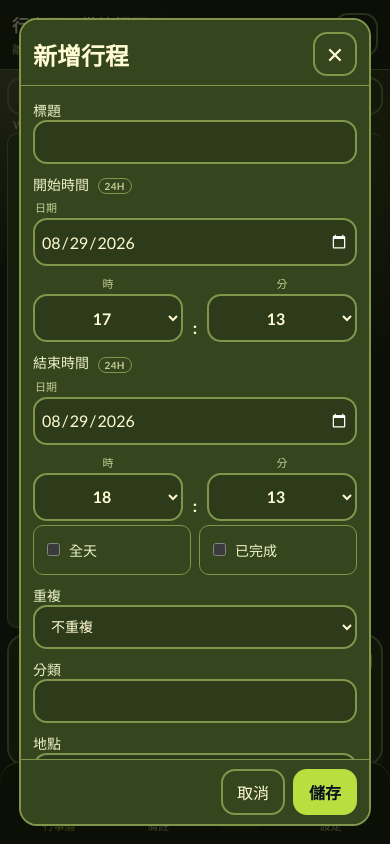
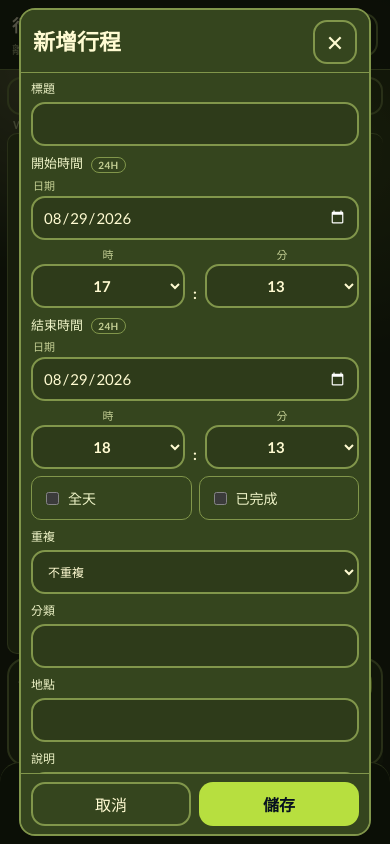
Before and after one commit to lihe-source/PWA-CalendarNotes-GD, a website with bundled scripts: page index.html in a window 390 px wide. Both pictures are taken after a click on the button "＋ 行程". Built offline with nearby package versions, Linux system fonts and the light colour scheme.

Commit message:
Add files via upload

```diff
--- a/config.js
+++ b/config.js
@@ -1,7 +1,7 @@
 // ====== 部署後只需要修改這個檔案 ======
 window.APP_CONFIG = {
   APP_NAME: '行事曆・備註提醒',
-  VERSION: 'V1.6.2',
+  VERSION: 'V1.6.3',
 
   // Cloudflare Worker 部署後取得，例如：
   // https://calendar-notes-pwa-api.your-subdomain.workers.dev
--- a/service-worker.js
+++ b/service-worker.js
@@ -1,4 +1,4 @@
-const CACHE='calendar-notes-pwa-v1.6.2';
+const CACHE='calendar-notes-pwa-v1.6.3';
 const CORE=['./','./index.html','./style.css','./config.js','./app.js','./db.js','./api.js','./google-drive.js','./push.js','./holidays.js','./manifest.json','./version.json','./icon-192.png','./icon-512.png'];
 self.addEventListener('install',event=>{event.waitUntil(caches.open(CACHE).then(c=>c.addAll(CORE)).then(()=>self.skipWaiting()))});
 self.addEventListener('activate',event=>{event.waitUntil(caches.keys().then(keys=>Promise.all(keys.filter(k=>k.startsWith('calendar-notes-pwa-')&&k!==CACHE).map(k=>caches.delete(k)))).then(()=>self.clients.claim()))});
--- a/style.css
+++ b/style.css
@@ -329,3 +329,63 @@ button,.search,input,textarea,select{border-radius:var(--ui-radius-control)}
   .datetime24-time-row{grid-template-columns:minmax(0,1fr) 12px minmax(0,1fr);gap:6px}
   .datetime24-colon{font-size:17px}
 }
+
+
+/* ===== V1.6.3: mobile editor layout refinement ===== */
+#editorDialog form{display:grid;grid-template-rows:auto minmax(0,1fr) auto;height:100%}
+#editorFields{display:flex;flex-direction:column;gap:8px}
+#editorFields > label,
+#editorFields > .check-row,
+#editorFields > .datetime24-group,
+#editorFields > .attachment-list{margin:0!important}
+#editorFields > label > input,
+#editorFields > label > select,
+#editorFields > label > textarea{margin-top:6px}
+#editorFields textarea{min-height:92px}
+#editorDialog .dialog-actions button{min-width:104px}
+
+@media(max-width:767px){
+  #editorDialog{width:calc(100vw - 12px)!important;height:calc(100dvh - max(8px,var(--safe-top)) - max(8px,var(--safe-bottom)))!important;max-height:calc(100dvh - max(8px,var(--safe-top)) - max(8px,var(--safe-bottom)))!important;border-radius:16px!important}
+  #editorDialog .dialog-head{padding:10px 12px 8px!important}
+  #editorDialog .dialog-head h2{font-size:24px;line-height:1.1}
+  #editorFields{padding:6px 12px 10px!important;gap:7px}
+  #editorFields > label{font-size:12px!important}
+  #editorFields > label > input,
+  #editorFields > label > select,
+  #editorFields > label > textarea{min-height:44px!important;padding:9px 11px!important}
+  #editorFields textarea{min-height:86px!important}
+  #editorDialog .dialog-actions{padding:8px 12px calc(8px + var(--safe-bottom))!important;gap:8px}
+  #editorDialog .dialog-actions .spacer{display:none}
+  #editorDialog .dialog-actions button{flex:1 1 0;min-width:0;width:auto;padding:8px 10px}
+  #deleteItemBtn{flex-basis:100%;order:1}
+  #editorCancelBtn{order:2}
+  #saveItemBtn{order:3}
+
+  .datetime24-group{margin:0!important}
+  .datetime24-group legend{margin-bottom:4px;font-size:13px}
+  .datetime24-row{gap:6px!important}
+  .datetime24-date input{height:44px!important;min-height:44px!important}
+  .datetime24-time-row{gap:6px!important}
+  .datetime24-time-row label{font-size:11px!important}
+  .datetime24-time-row label>span{margin:0 0 2px!important;text-align:center}
+  .datetime24-row input, .datetime24-time-row select{height:44px!important;min-height:44px!important;font-size:15px!important;padding:8px 10px!important}
+  .datetime24-colon{height:44px!important;padding-top:14px!important;font-size:16px!important}
+
+  #editorFields .check-row{display:grid;grid-template-columns:repeat(2,minmax(0,1fr));gap:7px!important}
+  #editorFields .check-row label{padding:7px 10px!important;min-height:44px!important;font-size:14px}
+
+  body.calendar-active .calendar-main{grid-template-rows:minmax(0,1fr) auto!important;gap:4px}
+  body.calendar-active .calendar-day-panel{min-height:108px!important;max-height:min(180px,18dvh)!important;padding:8px 9px!important;margin-top:0!important}
+  body.calendar-active .calendar-day-panel #dayEvents{max-height:calc(min(180px,18dvh) - 48px)!important}
+  body.calendar-active .calendar-day-panel .panel-head h3{margin-bottom:4px}
+}
+
+@media(max-width:420px){
+  #editorDialog .dialog-head h2{font-size:22px}
+  #editorFields{padding:6px 10px 8px!important}
+  #editorDialog .dialog-actions{padding:8px 10px calc(8px + var(--safe-bottom))!important}
+  .datetime24-time-row{grid-template-columns:minmax(0,1fr) 10px minmax(0,1fr)!important;gap:5px!important}
+  .datetime24-colon{font-size:15px!important}
+  body.calendar-active .calendar-day-panel{max-height:min(165px,17dvh)!important}
+  body.calendar-active .calendar-day-panel #dayEvents{max-height:calc(min(165px,17dvh) - 48px)!important}
+}
```
Also changed, not shown: UPDATE_V1_6_3.txt (added, +8 -0 lines), version.json (+4 -4 lines), README.md.
